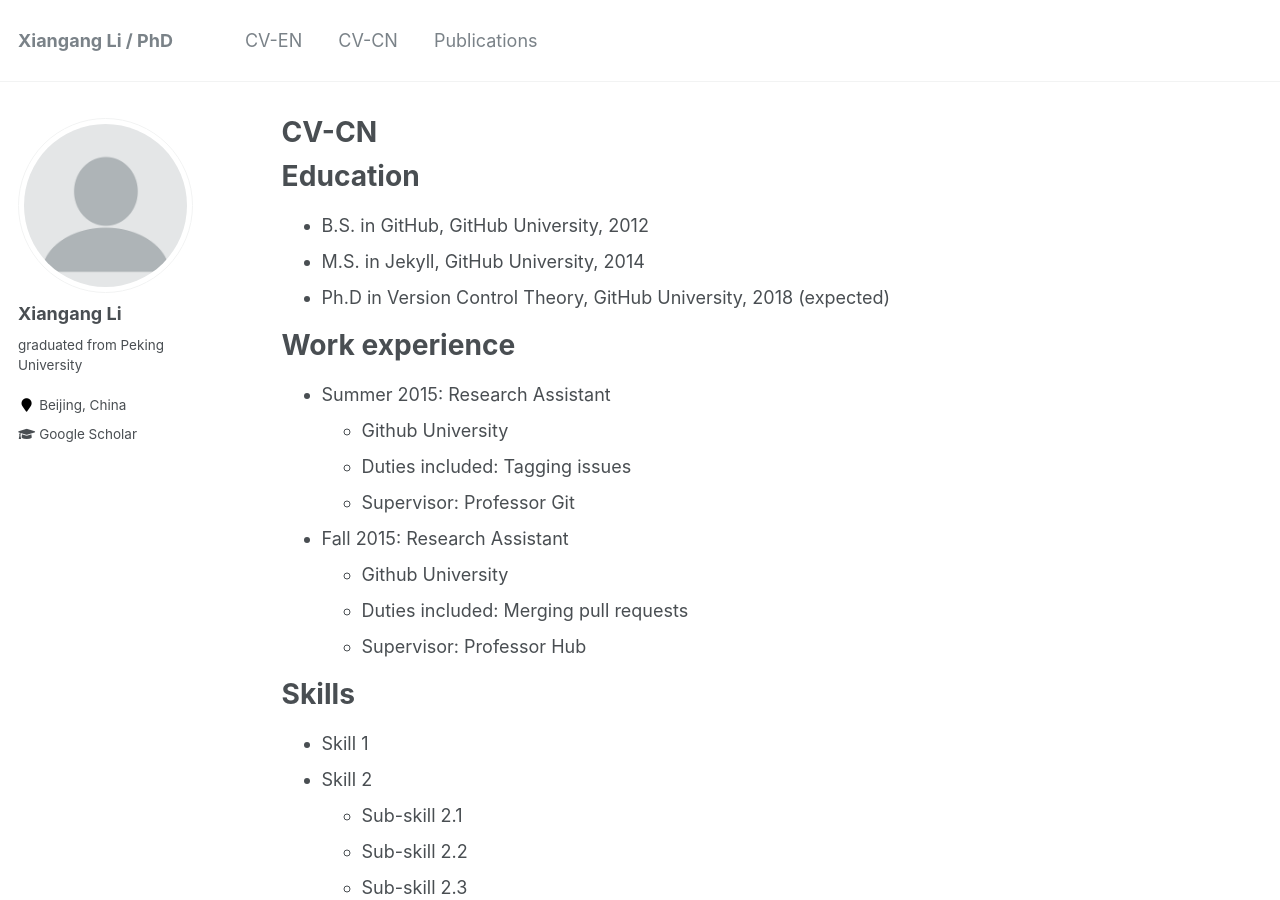
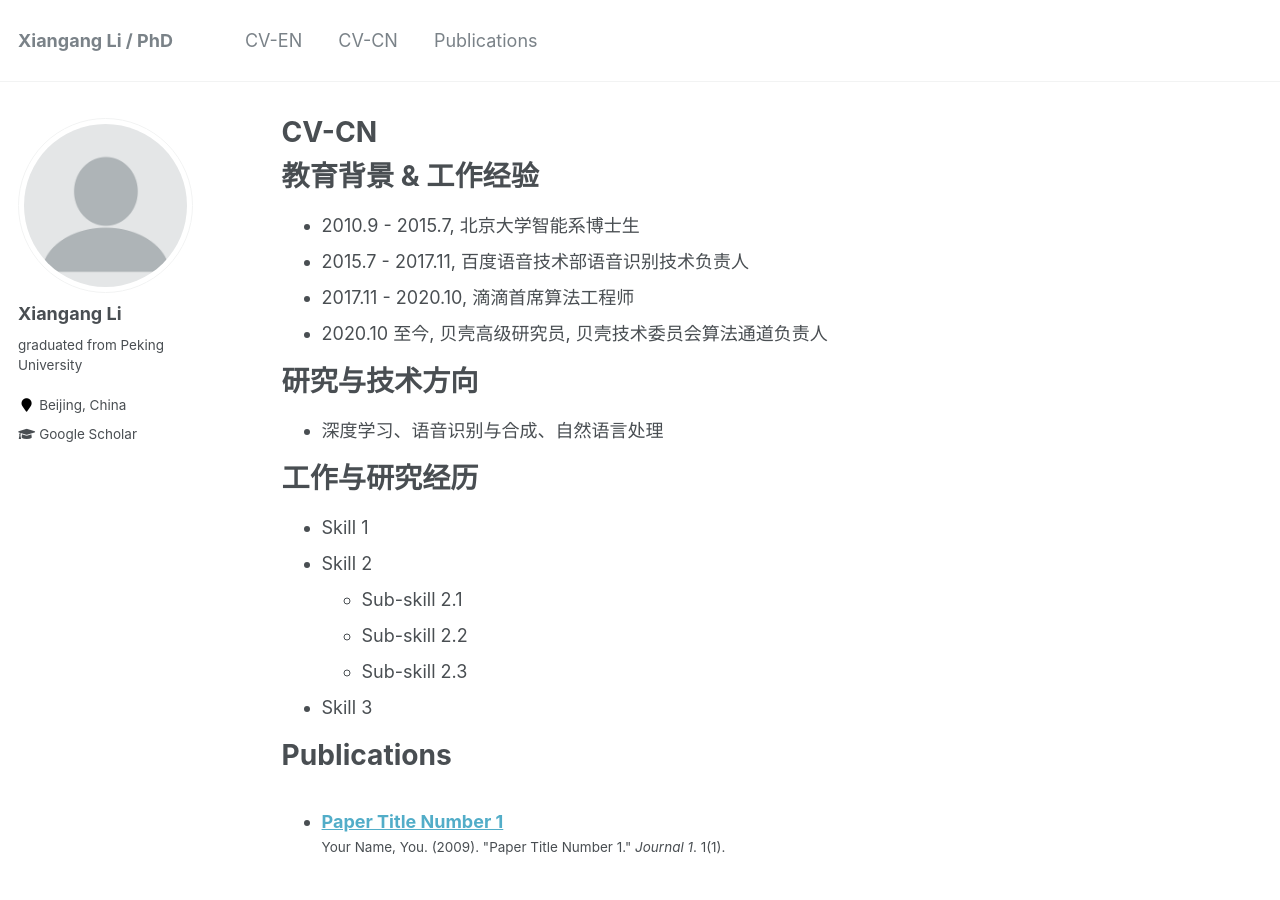
Before and after one commit to xiangangli/xiangangli.github.io, a Jekyll site: the page built from _pages/cv-cn.md, in a window 1280 px wide and 900 px high. Built offline with Jekyll 4.4.1, drawn with Linux system fonts in a browser that asks for light colours.

Commit message:
update about

```diff
--- a/_pages/cv-cn.md
+++ b/_pages/cv-cn.md
@@ -9,25 +9,19 @@ redirect_from:
 
 {% include base_path %}
 
-Education
+教育背景 & 工作经验
 ======
-* B.S. in GitHub, GitHub University, 2012
-* M.S. in Jekyll, GitHub University, 2014
-* Ph.D in Version Control Theory, GitHub University, 2018 (expected)
+* 2010.9 - 2015.7, 北京大学智能系博士生
+* 2015.7 - 2017.11, 百度语音技术部语音识别技术负责人
+* 2017.11 - 2020.10, 滴滴首席算法工程师
+* 2020.10 至今, 贝壳高级研究员, 贝壳技术委员会算法通道负责人
 
-Work experience
+
+研究与技术方向
 ======
-* Summer 2015: Research Assistant
-  * Github University
-  * Duties included: Tagging issues
-  * Supervisor: Professor Git
+* 深度学习、语音识别与合成、自然语言处理
 
-* Fall 2015: Research Assistant
-  * Github University
-  * Duties included: Merging pull requests
-  * Supervisor: Professor Hub
-
-Skills
+工作与研究经历
 ======
 * Skill 1
 * Skill 2
```
Also changed, not shown: _pages/about.md (+4 -3 lines).
